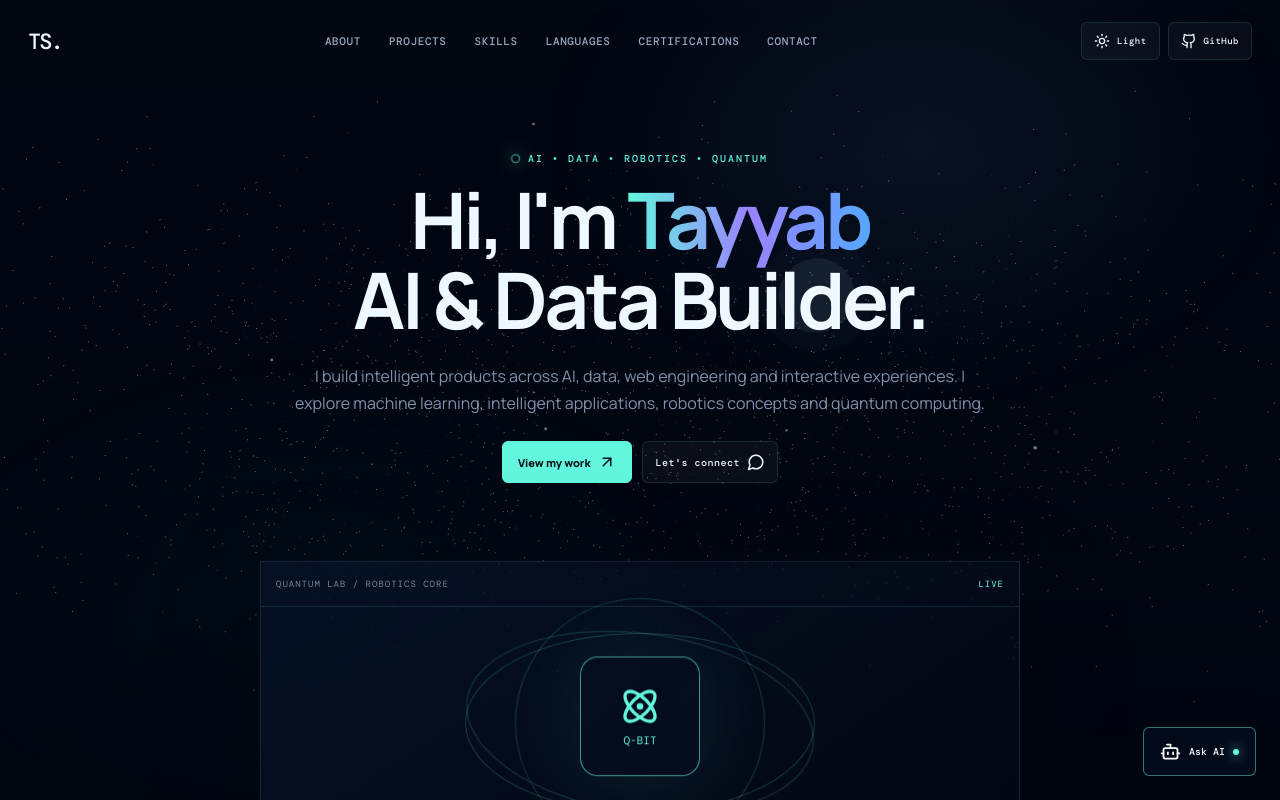
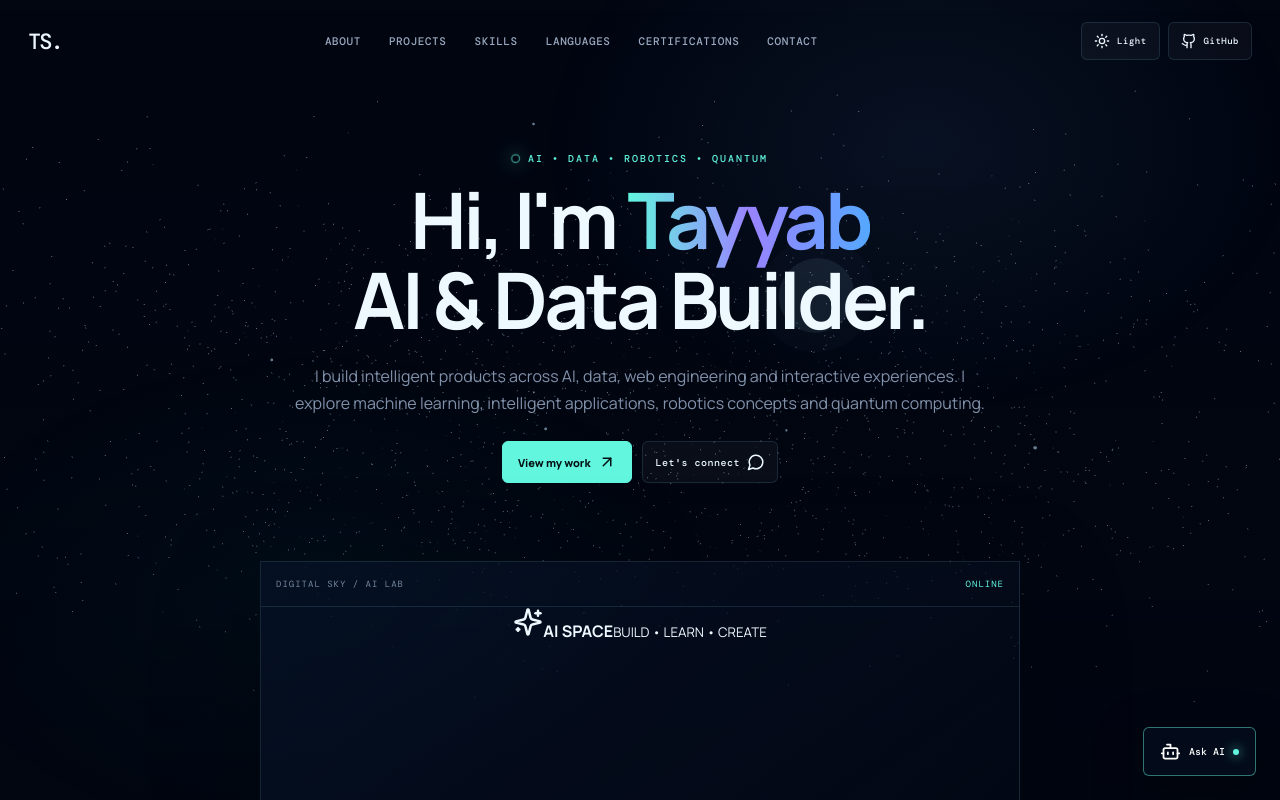
Before and after one commit to tshamshuddinsayyad/portfolio, a React (Vite) app: page / in a window 1280 px wide. Shown: the top 800 px of the page. Built offline with nearby package versions, Linux system fonts and the light colour scheme.

Commit message:
Replace Q-BIT hero panel with sky-themed AI visual

```diff
--- a/src/main.jsx
+++ b/src/main.jsx
@@ -353,7 +353,7 @@ function App() {
           <p>{profile.tagline} I explore machine learning, intelligent applications, robotics concepts and quantum computing.</p>
           <div className="hero-actions"><a className="primary" href="#projects">View my work <ArrowUpRight size={18}/></a><a className="secondary" href="#contact">Let's connect <MessageCircle size={18}/></a></div>
         </div>
-        <div className="hero-console"><div className="console-top"><span>QUANTUM LAB / ROBOTICS CORE</span><i>LIVE</i></div><div className="core-visual"><div className="core-ring r1"/><div className="core-ring r2"/><div className="core-ring r3"/><div className="core-center"><Atom size={40}/><b>Q-BIT</b></div></div><div className="console-data"><span>AI <b>INTELLIGENCE</b></span><span>DATA <b>ANALYTICS</b></span><span>ROBOTICS <b>AUTONOMY</b></span></div></div>
+        <div className="hero-console sky-console"><div className="console-top"><span>DIGITAL SKY / AI LAB</span><i>ONLINE</i></div><div className="sky-visual"><div className="sky-orb orb-a"/><div className="sky-orb orb-b"/><div className="sky-cloud cloud-a"/><div className="sky-cloud cloud-b"><span/><span/><span/></div><div className="sky-signal"><span/><span/><span/><span/></div><div className="sky-center"><Sparkles size={30}/><b>AI SPACE</b><small>BUILD • LEARN • CREATE</small></div></div><div className="console-data"><span>AI <b>INTELLIGENCE</b></span><span>DATA <b>ANALYTICS</b></span><span>WEB <b>ENGINEERING</b></span></div></div>
       </section>
 
       <section className="section about-section theme-intelligence">
```
